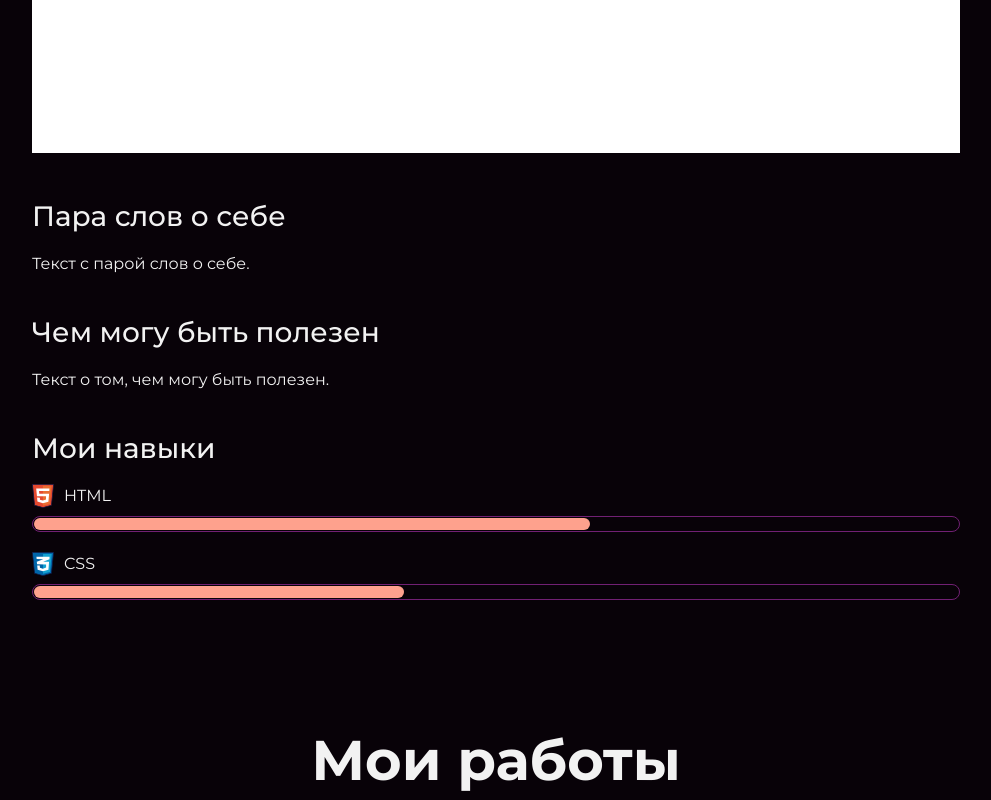
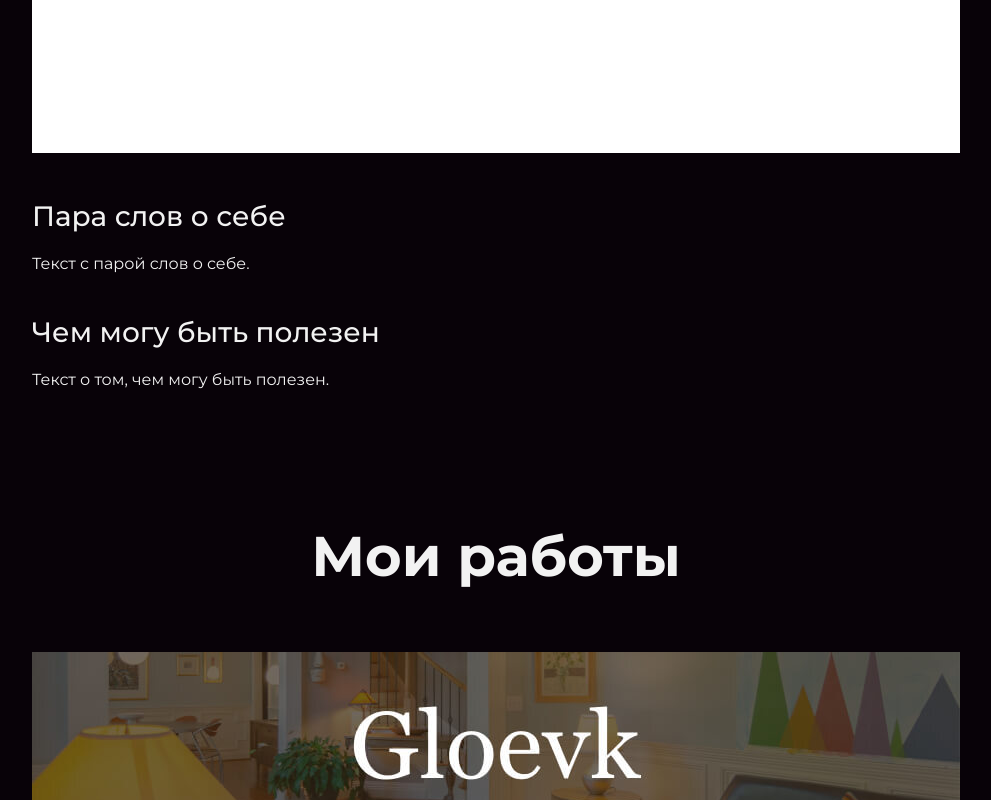
Before and after one commit to Slavaa00/GG, a plain HTML site: page index.html in a window 1280 px wide. Shown: the part 1443-2243 px from the top of the page, without its empty margins (144-1135 px from the left). Drawn offline with Linux system fonts and the light colour scheme.

Commit message:
Revert "900909"
This reverts commit 2e69807b9918e0ba038890a9c2f586dc2fe3ce69.

```diff
--- a/index.html
+++ b/index.html
@@ -21,8 +21,7 @@
       <p>Migos</p>
     </section>
   </div>
-  <div class="container">
-    <section class="intro">
+  <div class="container"><section class="intro">
       <h2 class="subheading">Давайте познакомимся</h2>
       <figure class="user-image">
         <img src="files/gifka.gif" width="928" height="536" alt="Фотография Неопознанного Енота">
@@ -31,15 +30,6 @@
       <p>Текст с парой слов о себе.</p>
       <h3>Чем могу быть полезен</h3>
       <p>Текст о том, чем могу быть полезен.</p>
-      <div class="skills">
-        <h3>Мои навыки</h3>
-        <dl class="skills-list">
-          <dt class="skill-html">HTML</dt>
-          <dd class="level"><div style="width: 60%;">60%</div></dd>
-          <dt class="skill-css">CSS</dt>
-          <dd class="level"><div style="width: 40%;">40%</div></dd>
-        </dl>
-      </div>
     </section>
   </div>
   <div class="container"><section class="portfolio">
```
